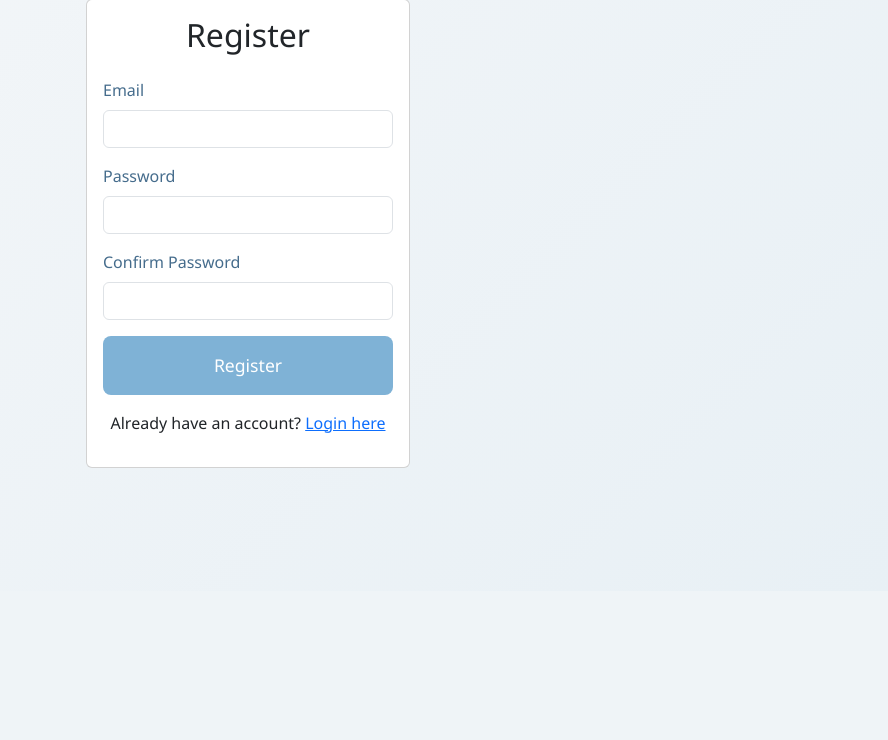
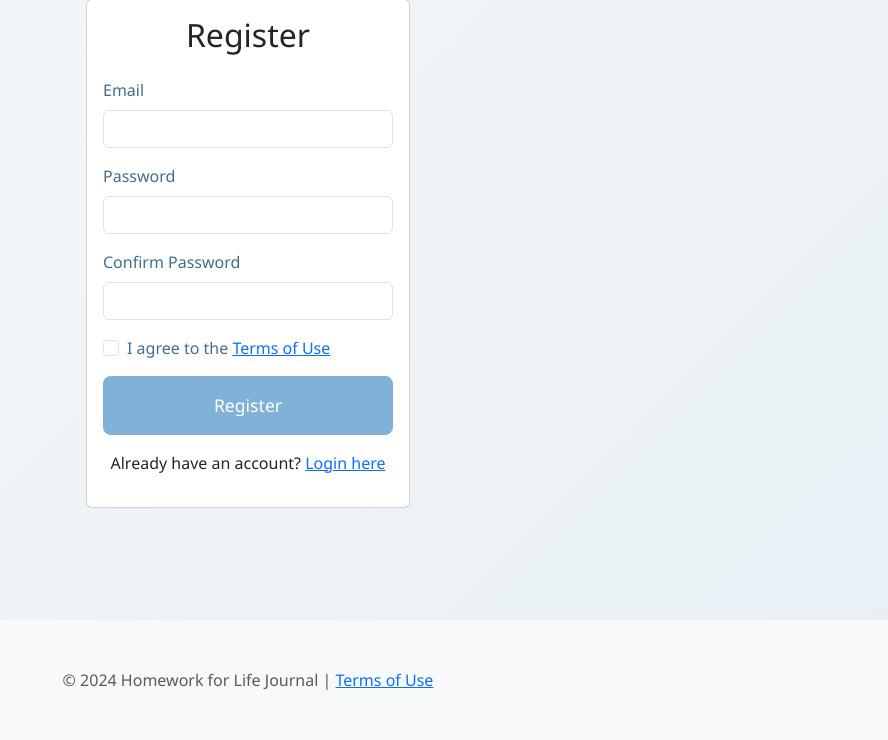
Before and after one commit to sheia/everydayecho, a Flask app: page /register in a window 1280 px wide. Shown: the part 209-949 px from the top of the page, without its empty margins (392-1280 px from the left). Before the commit the page ends 677 px from the top, so only its background shows below. Run offline with Flask 3, Linux system fonts and the light colour scheme; some libraries are stand-ins or nearby versions.

Commit message:
Agent query: Can you verify if the Terms of Use page is accessible and if the registration form requires accepting the terms?

```diff
--- a/app.py
+++ b/app.py
@@ -83,6 +83,11 @@ def register():
         email = request.form.get('email')
         password = request.form.get('password')
         confirm_password = request.form.get('confirm_password')
+        terms_accepted = request.form.get('terms')
+
+        if not terms_accepted:
+            flash('You must accept the Terms of Use to register', 'error')
+            return redirect(url_for('register'))
 
         if password != confirm_password:
             flash('Passwords do not match', 'danger')
@@ -155,6 +160,10 @@ def past_entries():
         models.JournalEntry.created_at.desc()
     ).all()
     return render_template('past_entries.html', entries=entries)
+@app.route('/terms')
+def terms():
+    return render_template('terms.html')
+
 
 @app.route('/generate_prompt')
 def generate_prompt():
--- a/templates/base.html
+++ b/templates/base.html
@@ -65,5 +65,11 @@
         feather.replace();
     </script>
     {% block scripts %}{% endblock %}
+
+    <footer class="footer mt-5 py-3 bg-light">
+        <div class="container text-center">
+            <span class="text-muted">© 2024 Homework for Life Journal | <a href="{{ url_for('terms') }}">Terms of Use</a></span>
+        </div>
+    </footer>
 </body>
 </html>
--- a/templates/register.html
+++ b/templates/register.html
@@ -29,6 +29,12 @@
                             <label for="confirm_password" class="form-label">Confirm Password</label>
                             <input type="password" class="form-control" id="confirm_password" name="confirm_password" required>
                         </div>
+                        <div class="mb-3 form-check">
+                            <input type="checkbox" class="form-check-input" id="terms" name="terms" required>
+                            <label class="form-check-label" for="terms">
+                                I agree to the <a href="{{ url_for('terms') }}" target="_blank">Terms of Use</a>
+                            </label>
+                        </div>
                         <div class="d-grid">
                             <button type="submit" class="btn btn-primary">Register</button>
                         </div>
```
Also changed, not shown: templates/terms.html (added, +30 -0 lines).
